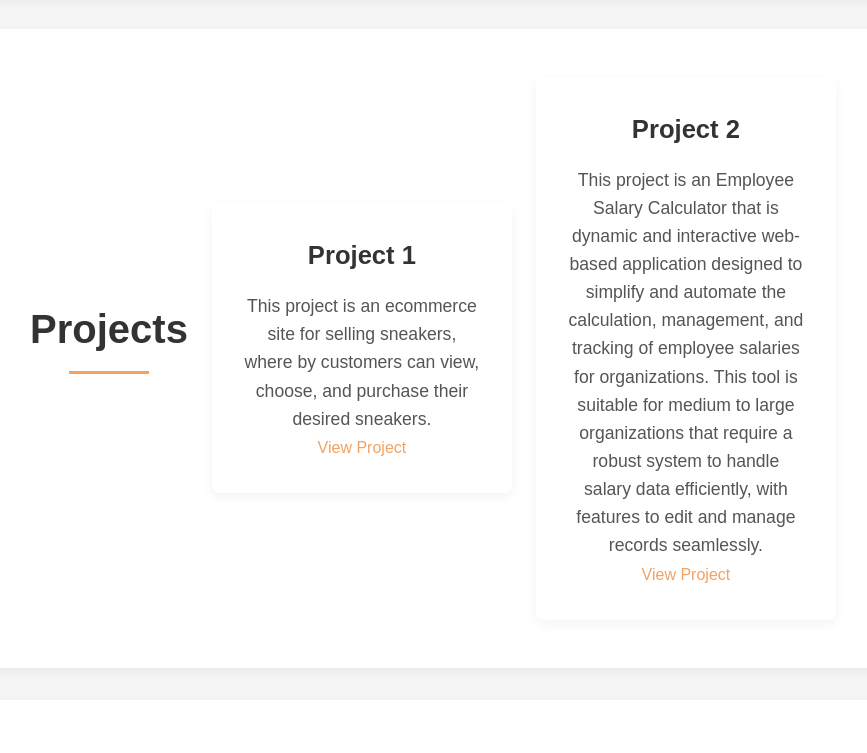
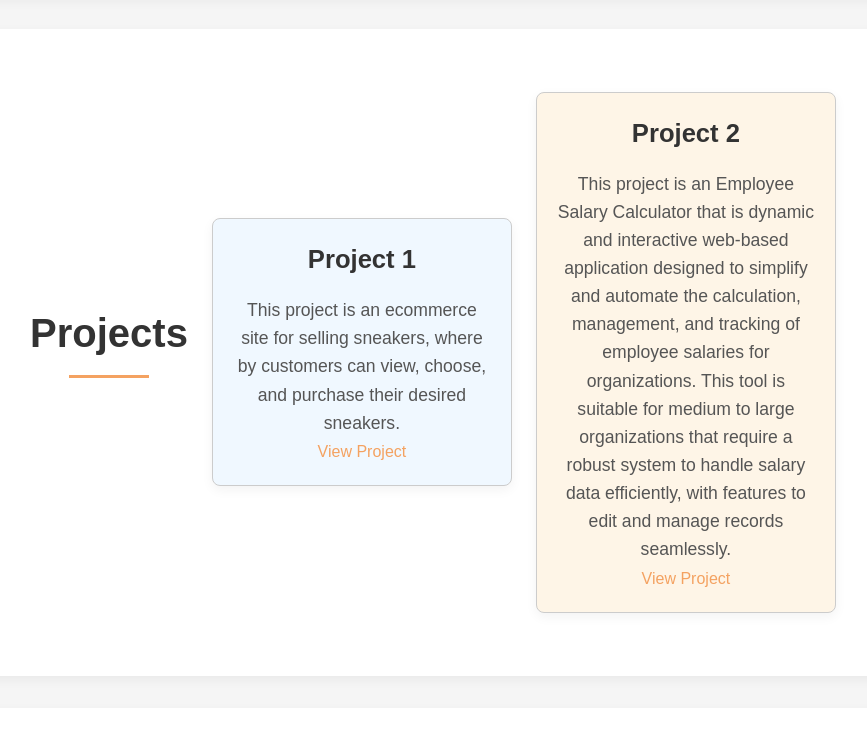
Before and after one commit to Allysto/portfolio-site, a plain HTML site: page index.html in a window 1280 px wide. Shown: the part 1776-2529 px from the top of the page, without its empty margins (207-1074 px from the left). Drawn offline with Linux system fonts and the light colour scheme.

Commit message:
styles.css

```diff
--- a/styles.css
+++ b/styles.css
@@ -314,3 +314,21 @@ footer p {
 #backToTop:hover {
     background-color: #ae754d; /* Darker shade when hovering */
 }
+
+/* General project styles */
+.project {
+    padding: 20px;
+    margin: 15px 0;
+    border: 1px solid #ccc;
+    border-radius: 8px;
+}
+
+/* Background color for Project 1 */
+.project-1 {
+    background-color: #f0f8ff; /* Light blue */
+}
+
+/* Background color for Project 2 */
+.project-2 {
+    background-color: #fef5e7; /* Light peach */
+}
```
